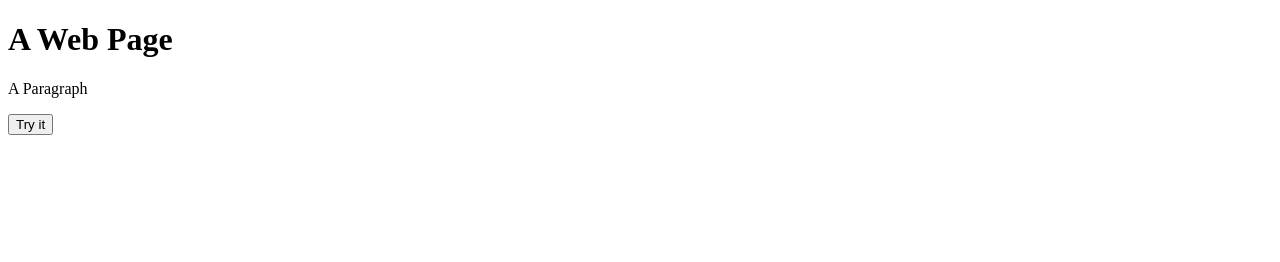
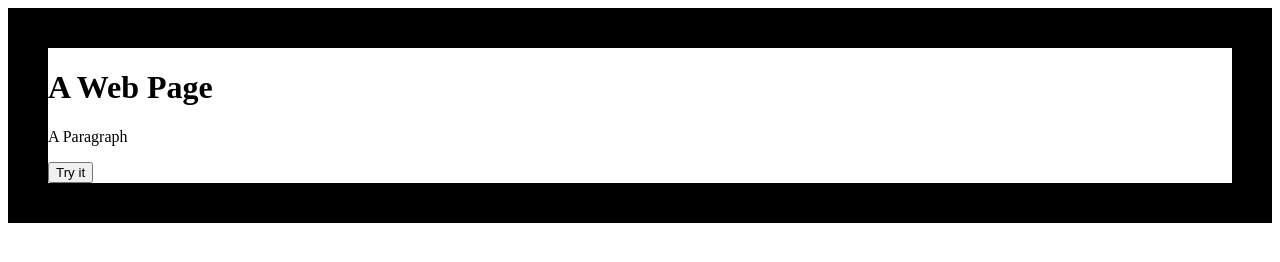
Before and after one commit to sudhirchoudhary/sudhir, a plain HTML site: page index.html in a window 1280 px wide. Drawn offline with Linux system fonts and the light colour scheme.

Commit message:
Update index.html

```diff
--- a/index.html
+++ b/index.html
@@ -1,7 +1,10 @@
 <!DOCTYPE html>
 <html>
 <head>
-
+  <style>
+    * {border-sizing:border-box;}
+    body{border:40px solid;}
+  </style>
 <script>
 function myFunction() {
   document.getElementById("demo").innerHTML = "Paragraph changed.";
```
